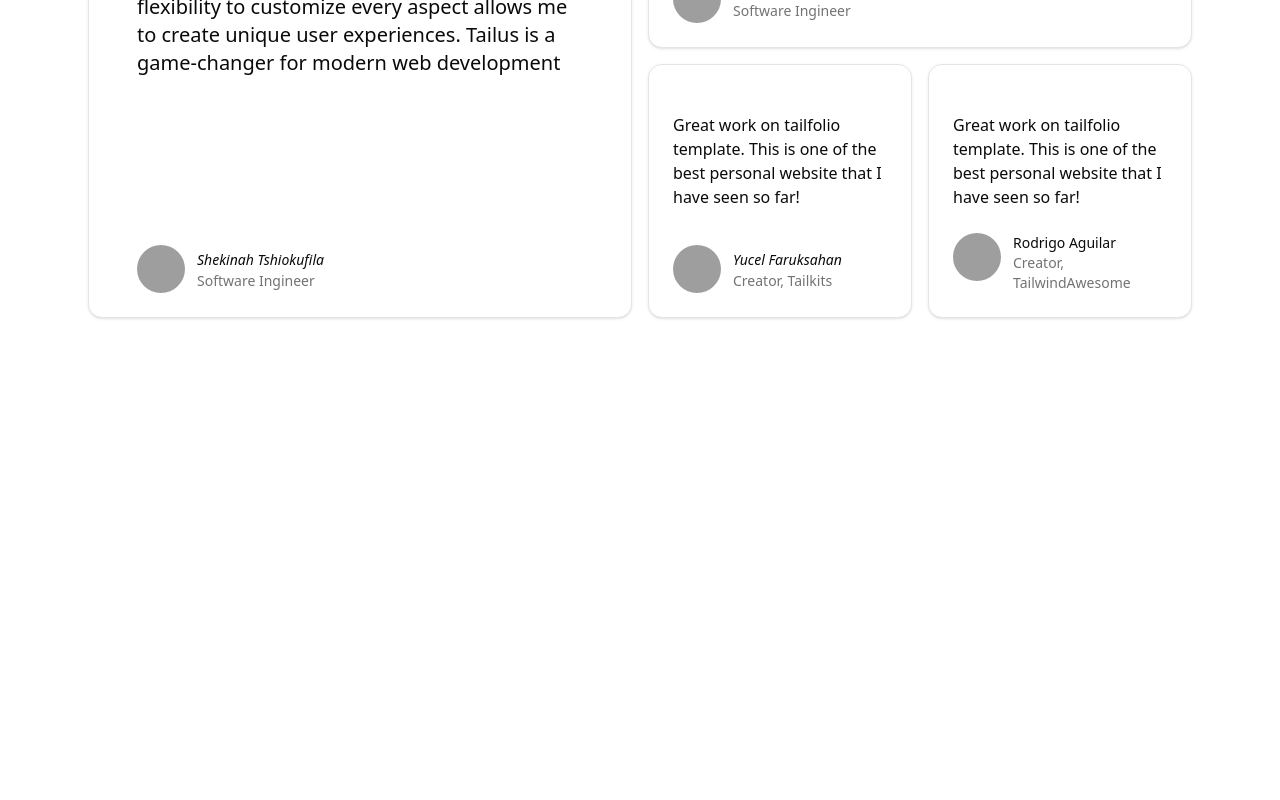
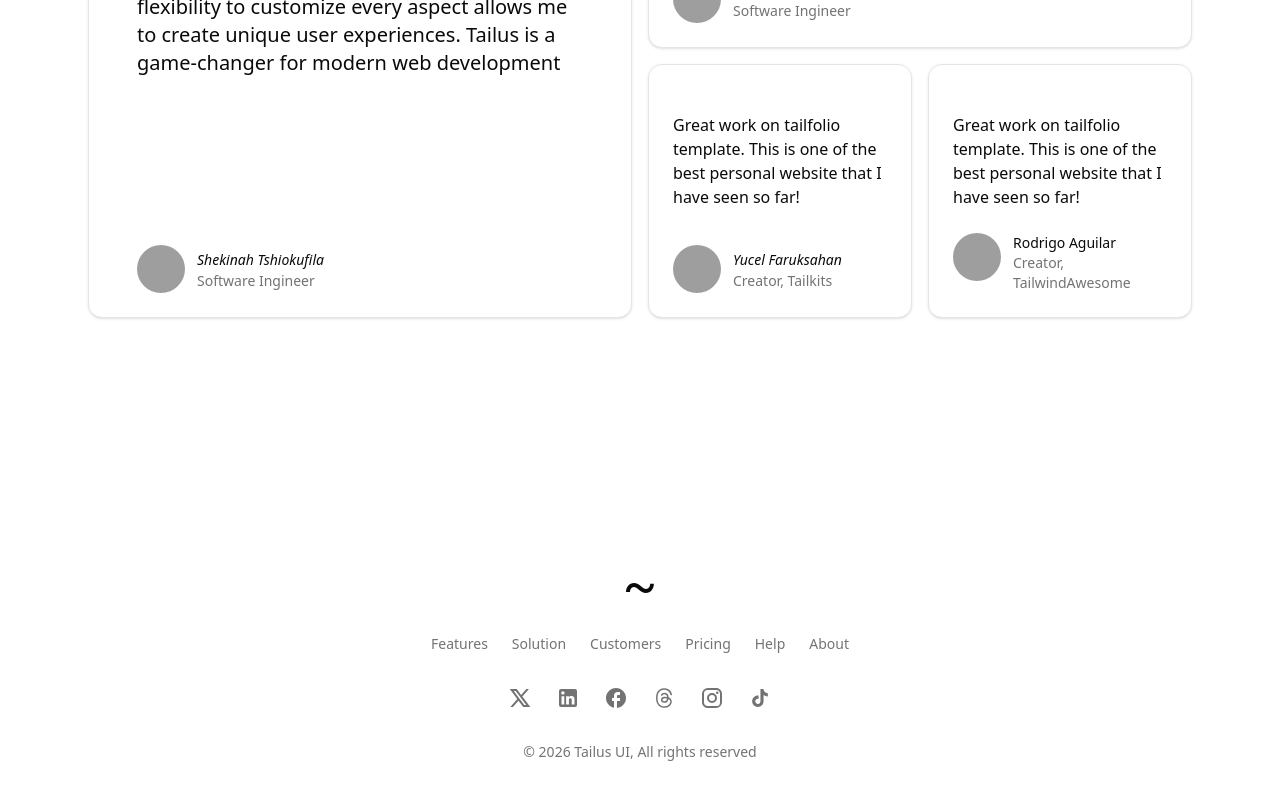
Before and after one commit to joshiljainn/OffPatternLabs, a Next.js app: page / in a window 1280 px wide. Shown: the part 5803-6603 px from the top of the page. Before the commit the page ends 6249 px from the top, so only its background shows below. Built offline with nearby package versions, Linux system fonts and the light colour scheme; grey boxes are pictures that could not be loaded.

Commit message:
footer added

```diff
--- a/src/app/layout.tsx
+++ b/src/app/layout.tsx
@@ -3,6 +3,7 @@
 import "./globals.css";
 import { ThemeProvider } from "@/components/theme-provider";
 import { HeroHeader } from "@/components/header";
+import FooterSection from "@/components/footer";
 
 const geistSans = Geist({
   variable: "--font-geist-sans",
@@ -37,6 +38,7 @@
         >
           <HeroHeader />
           {children}
+          <FooterSection />
         </ThemeProvider>
       </body>
     </html>
--- a/src/app/page.tsx
+++ b/src/app/page.tsx
@@ -8,8 +8,8 @@
   return (
     <main className="min-h-screen">
       <HeroSection />
+      <AboutUsSection />
       <PortfolioSection />
-      <AboutUsSection />
       <StatsSection />
       <Testimonials />
     </main>
--- /dev/null
+++ b/src/components/footer.tsx
@@ -0,0 +1,210 @@
+"use client";
+import { Logo } from "@/components/logo";
+import Link from "next/link";
+import { motion } from "motion/react";
+import { ScrollView } from "./scroll-view";
+
+const links = [
+  {
+    title: "Features",
+    href: "#",
+  },
+  {
+    title: "Solution",
+    href: "#",
+  },
+  {
+    title: "Customers",
+    href: "#",
+  },
+  {
+    title: "Pricing",
+    href: "#",
+  },
+  {
+    title: "Help",
+    href: "#",
+  },
+  {
+    title: "About",
+    href: "#",
+  },
+];
+
+export default function FooterSection() {
+  return (
+    <footer className="py-16 md:py-32">
+      <div className="mx-auto max-w-5xl px-6">
+        <ScrollView>
+          <Link
+            href="/"
+            aria-label="go home"
+            className="mx-auto block size-fit"
+          >
+            <Logo />
+          </Link>
+        </ScrollView>
+        <ScrollView stagger delay={0.1}>
+          <div className="my-8 flex flex-wrap justify-center gap-6 text-sm">
+            {links.map((link, index) => (
+              <div key={link.title}>
+                <motion.div
+                  variants={{
+                    hidden: { opacity: 0, scale: 0.8, filter: "blur(10px)" },
+                    visible: {
+                      opacity: 1,
+                      scale: 1,
+                      filter: "blur(0px)",
+                    },
+                  }}
+                >
+                  <Link
+                    href={link.href}
+                    className="text-muted-foreground hover:text-primary block duration-150"
+                  >
+                    <span>{link.title}</span>
+                  </Link>
+                </motion.div>
+              </div>
+            ))}
+          </div>
+        </ScrollView>
+        <ScrollView delay={0.15} viewMargin="0px 0px -20px 0px">
+          <div className="my-8 flex flex-wrap justify-center gap-6 text-sm">
+            <Link
+              href="#"
+              target="_blank"
+              rel="noopener noreferrer"
+              aria-label="X/Twitter"
+              className="text-muted-foreground hover:text-primary block"
+            >
+              <svg
+                className="size-6"
+                xmlns="http://www.w3.org/2000/svg"
+                width="1em"
+                height="1em"
+                viewBox="0 0 24 24"
+              >
+                <path
+                  fill="currentColor"
+                  d="M10.488 14.651L15.25 21h7l-7.858-10.478L20.93 3h-2.65l-5.117 5.886L8.75 3h-7l7.51 10.015L2.32 21h2.65zM16.25 19L5.75 5h2l10.5 14z"
+                ></path>
+              </svg>
+            </Link>
+            <Link
+              href="#"
+              target="_blank"
+              rel="noopener noreferrer"
+              aria-label="LinkedIn"
+              className="text-muted-foreground hover:text-primary block"
+            >
+              <svg
+                className="size-6"
+                xmlns="http://www.w3.org/2000/svg"
+                width="1em"
+                height="1em"
+                viewBox="0 0 24 24"
+              >
+                <path
+                  fill="currentColor"
+                  d="M19 3a2 2 0 0 1 2 2v14a2 2 0 0 1-2 2H5a2 2 0 0 1-2-2V5a2 2 0 0 1 2-2zm-.5 15.5v-5.3a3.26 3.26 0 0 0-3.26-3.26c-.85 0-1.84.52-2.32 1.3v-1.11h-2.79v8.37h2.79v-4.93c0-.77.62-1.4 1.39-1.4a1.4 1.4 0 0 1 1.4 1.4v4.93zM6.88 8.56a1.68 1.68 0 0 0 1.68-1.68c0-.93-.75-1.69-1.68-1.69a1.69 1.69 0 0 0-1.69 1.69c0 .93.76 1.68 1.69 1.68m1.39 9.94v-8.37H5.5v8.37z"
+                ></path>
+              </svg>
+            </Link>
+            <Link
+              href="#"
+              target="_blank"
+              rel="noopener noreferrer"
+              aria-label="Facebook"
+              className="text-muted-foreground hover:text-primary block"
+            >
+              <svg
+                className="size-6"
+                xmlns="http://www.w3.org/2000/svg"
+                width="1em"
+                height="1em"
+                viewBox="0 0 24 24"
+              >
+                <path
+                  fill="currentColor"
+                  d="M22 12c0-5.52-4.48-10-10-10S2 6.48 2 12c0 4.84 3.44 8.87 8 9.8V15H8v-3h2V9.5C10 7.57 11.57 6 13.5 6H16v3h-2c-.55 0-1 .45-1 1v2h3v3h-3v6.95c5.05-.5 9-4.76 9-9.95"
+                ></path>
+              </svg>
+            </Link>
+            <Link
+              href="#"
+              target="_blank"
+              rel="noopener noreferrer"
+              aria-label="Threads"
+              className="text-muted-foreground hover:text-primary block"
+            >
+              <svg
+                className="size-6"
+                xmlns="http://www.w3.org/2000/svg"
+                width="1em"
+                height="1em"
+                viewBox="0 0 24 24"
+              >
+                <path
+                  fill="none"
+                  stroke="currentColor"
+                  strokeLinecap="round"
+                  strokeLinejoin="round"
+                  strokeWidth="1.5"
+                  d="M19.25 8.505c-1.577-5.867-7-5.5-7-5.5s-7.5-.5-7.5 8.995s7.5 8.996 7.5 8.996s4.458.296 6.5-3.918c.667-1.858.5-5.573-6-5.573c0 0-3 0-3 2.5c0 .976 1 2 2.5 2s3.171-1.027 3.5-3c1-6-4.5-6.5-6-4"
+                  color="currentColor"
+                ></path>
+              </svg>
+            </Link>
+            <Link
+              href="#"
+              target="_blank"
+              rel="noopener noreferrer"
+              aria-label="Instagram"
+              className="text-muted-foreground hover:text-primary block"
+            >
+              <svg
+                className="size-6"
+                xmlns="http://www.w3.org/2000/svg"
+                width="1em"
+                height="1em"
+                viewBox="0 0 24 24"
+              >
+                <path
+                  fill="currentColor"
+                  d="M7.8 2h8.4C19.4 2 22 4.6 22 7.8v8.4a5.8 5.8 0 0 1-5.8 5.8H7.8C4.6 22 2 19.4 2 16.2V7.8A5.8 5.8 0 0 1 7.8 2m-.2 2A3.6 3.6 0 0 0 4 7.6v8.8C4 18.39 5.61 20 7.6 20h8.8a3.6 3.6 0 0 0 3.6-3.6V7.6C20 5.61 18.39 4 16.4 4zm9.65 1.5a1.25 1.25 0 0 1 1.25 1.25A1.25 1.25 0 0 1 17.25 8A1.25 1.25 0 0 1 16 6.75a1.25 1.25 0 0 1 1.25-1.25M12 7a5 5 0 0 1 5 5a5 5 0 0 1-5 5a5 5 0 0 1-5-5a5 5 0 0 1 5-5m0 2a3 3 0 0 0-3 3a3 3 0 0 0 3 3a3 3 0 0 0 3-3a3 3 0 0 0-3-3"
+                ></path>
+              </svg>
+            </Link>
+            <Link
+              href="#"
+              target="_blank"
+              rel="noopener noreferrer"
+              aria-label="TikTok"
+              className="text-muted-foreground hover:text-primary block"
+            >
+              <svg
+                className="size-6"
+                xmlns="http://www.w3.org/2000/svg"
+                width="1em"
+                height="1em"
+                viewBox="0 0 24 24"
+              >
+                <path
+                  fill="currentColor"
+                  d="M16.6 5.82s.51.5 0 0A4.28 4.28 0 0 1 15.54 3h-3.09v12.4a2.59 2.59 0 0 1-2.59 2.5c-1.42 0-2.6-1.16-2.6-2.6c0-1.72 1.66-3.01 3.37-2.48V9.66c-3.45-.46-6.47 2.22-6.47 5.64c0 3.33 2.76 5.7 5.69 5.7c3.14 0 5.69-2.55 5.69-5.7V9.01a7.35 7.35 0 0 0 4.3 1.38V7.3s-1.88.09-3.24-1.48"
+                ></path>
+              </svg>
+            </Link>
+          </div>
+        </ScrollView>
+        <ScrollView delay={0.2} viewMargin="0px 0px -20px 0px">
+          <span className="text-muted-foreground block text-center text-sm">
+            {" "}
+            © {new Date().getFullYear()} Tailus UI, All rights reserved
+          </span>
+        </ScrollView>
+      </div>
+    </footer>
+  );
+}
--- a/src/components/scroll-view.tsx
+++ b/src/components/scroll-view.tsx
@@ -1,15 +1,18 @@
 "use client";
 
+import { UseInViewOptions } from "motion/react";
 import { InView } from "./motion-primitives/in-view";
 
 export function ScrollView({
   children,
   stagger = false,
   delay = 0,
+  viewMargin = "0px 0px -200px 0px",
 }: {
   children: React.ReactNode;
   stagger?: boolean;
   delay?: number;
+  viewMargin?: UseInViewOptions["margin"];
 }) {
   return (
     <InView
@@ -26,7 +29,7 @@
           },
         },
       }}
-      viewOptions={{ margin: "0px 0px -200px 0px" }}
+      viewOptions={{ margin: viewMargin }}
       transition={{ duration: 0.3, ease: "easeInOut" }}
     >
       {children}
```
